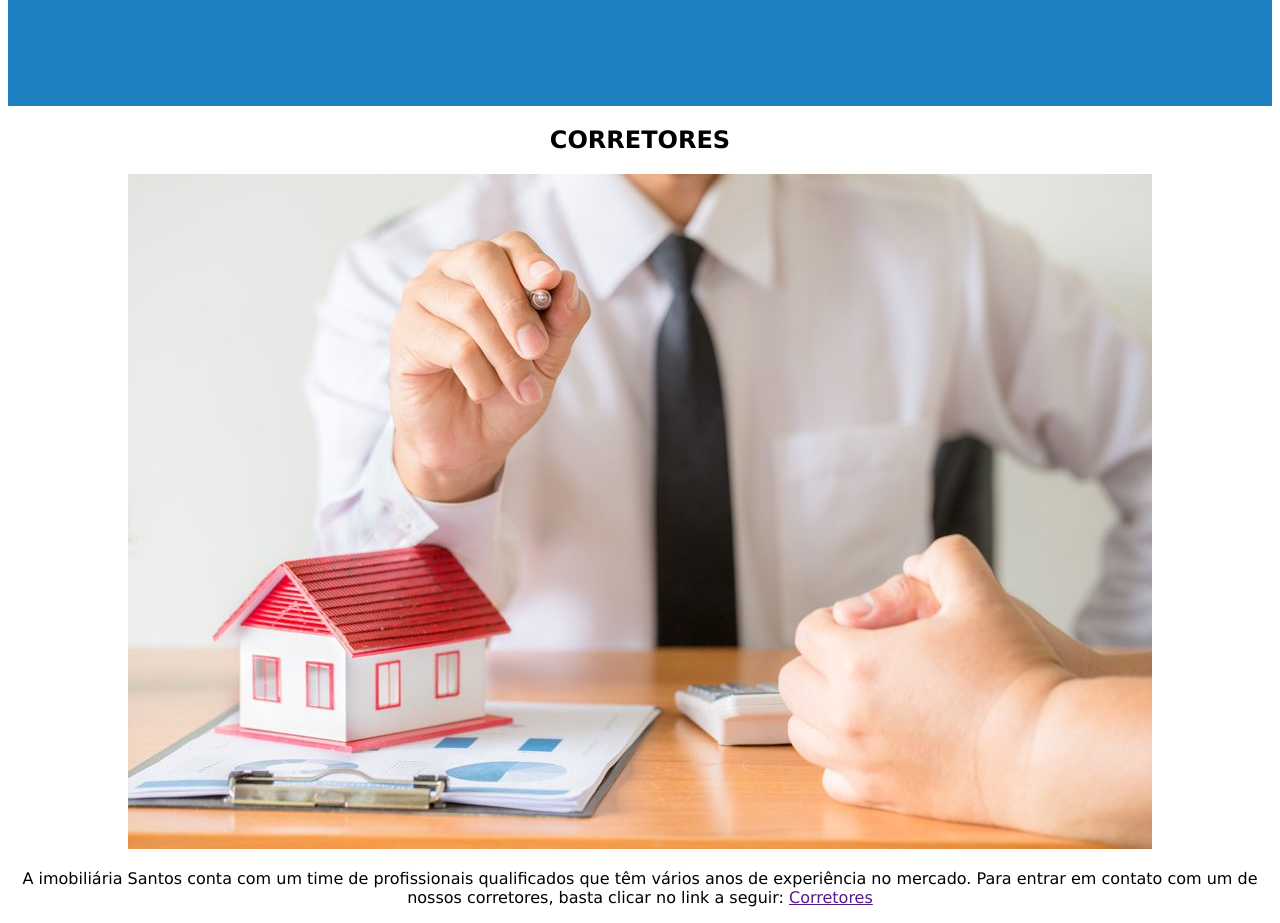
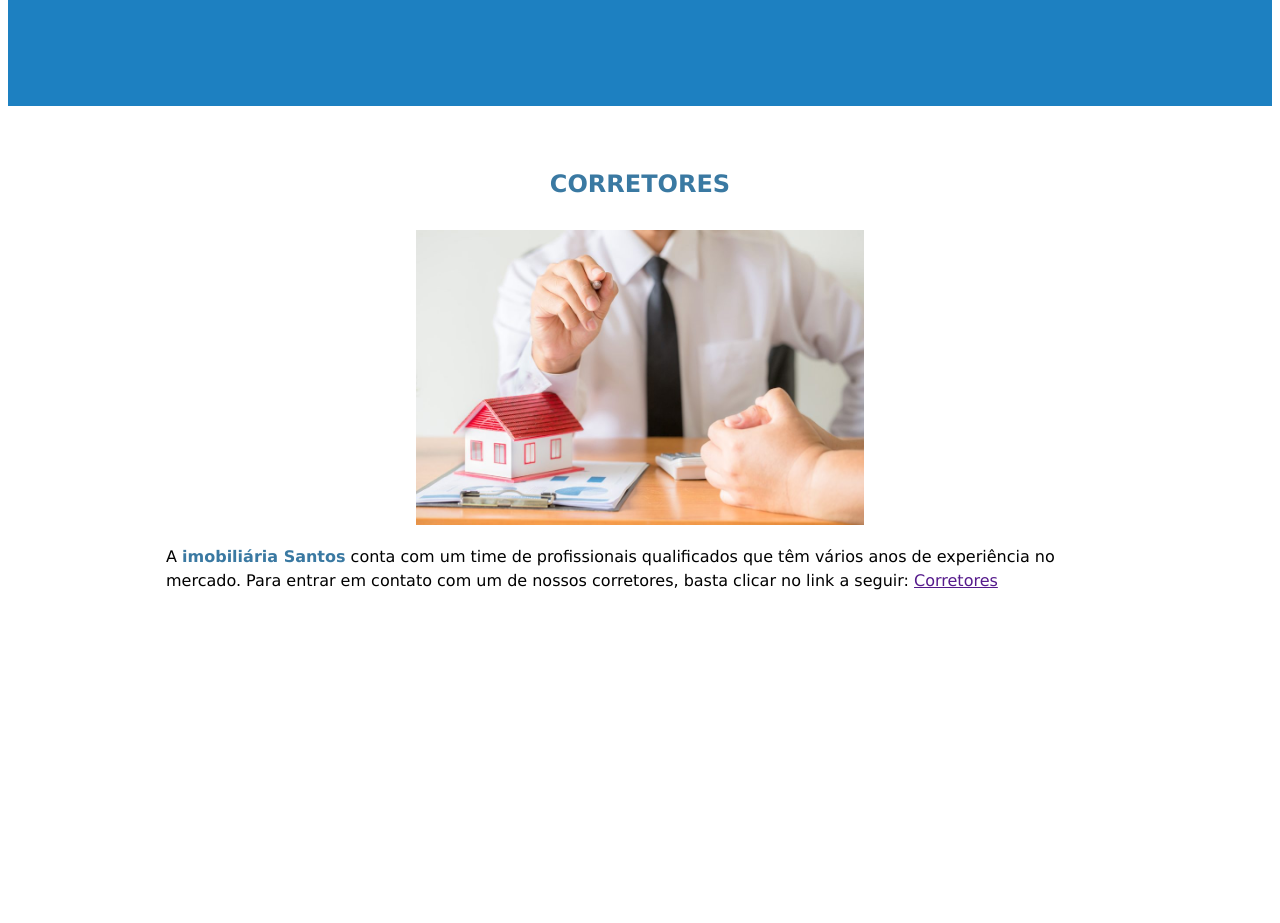
Before and after one commit to gomesvini/imobiliaria-santos, a plain HTML site: page index.html in a window 1280 px wide. Shown: the part 1688-2611 px from the top of the page. After the commit the page ends 2297 px from the top, so only its background shows below. Drawn offline with Linux system fonts and the light colour scheme.

Commit message:
five section ended

```diff
--- a/Style/style.css
+++ b/Style/style.css
@@ -36,7 +36,7 @@
     line-height: 1rem;
 }
 
-.find-imovel img {
+.find-imovel img, .corretores img {
     width: 28rem;
 }
 
@@ -51,13 +51,14 @@
 }
 
 .find-imovel h2,
-.find-imovel span {
+.find-imovel span, .corretores h2, .corretores span {
     color: #3A79A2;
+    font-weight: bold;
 }
 
 .services {
     background-color: #1D80C1;
-    color: #B0DDFC;
+    color: #f3f6f8;
     line-height: 2rem;
     font-size: 22px;
     font-weight: 600;
@@ -83,3 +84,15 @@
 .services span {
     color:#FFF945;
 }
+
+.corretores h2 {
+    margin-top: 4rem;
+    margin-bottom: 2rem;
+}
+
+.corretores p {
+    width: 75%;
+    margin: 1rem auto;
+    text-align: left;
+    line-height: 1.5rem;
+}
```
